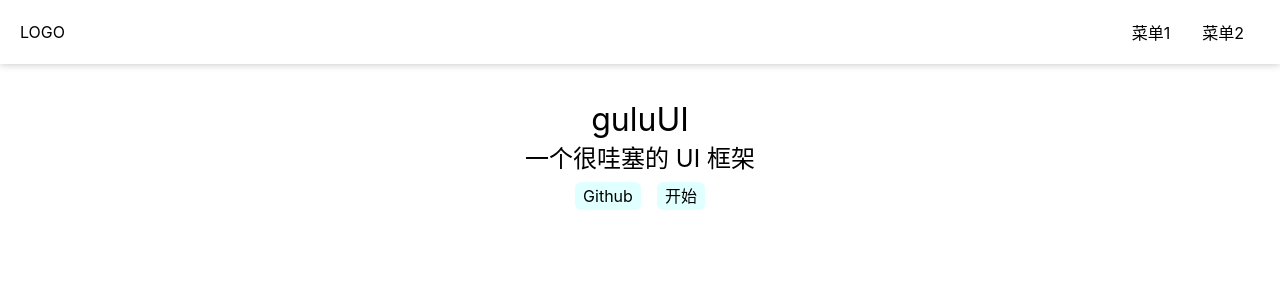
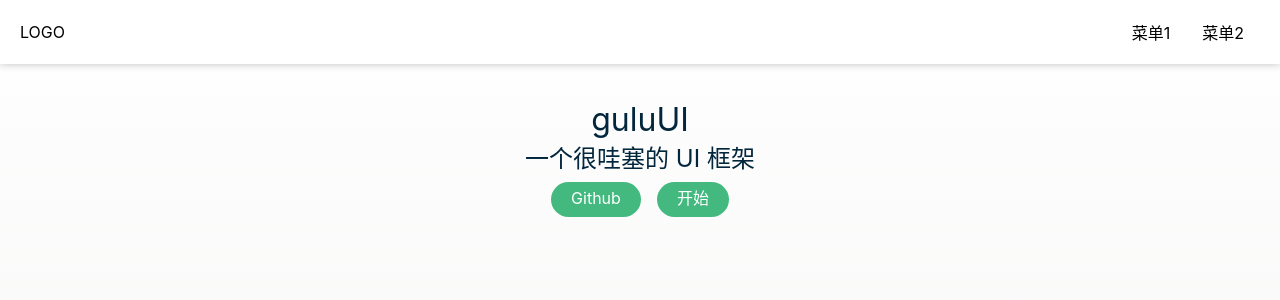
Before and after one commit to Brucezhiyu/Bue-UI-1, a Vue app: page / in a window 1280 px wide. Shown: the top 300 px of the page. Built offline with nearby package versions, Linux system fonts and the light colour scheme.

Commit message:
背景渐变

```diff
--- a/src/views/Home.vue
+++ b/src/views/Home.vue
@@ -1,5 +1,5 @@
 <template>
-  <div>
+  <div class="topnavAndBanner">
     <Topnav/>
     <div class="banner">
       <h1>guluUI</h1>
@@ -21,23 +21,29 @@
 </script>
 
 <style lang="scss" scoped>
+.topnavAndBanner{
+  height: 100vh;
+  background: linear-gradient(180deg, rgba(255,255,255,1) 0%, rgba(243,241,240,1) 100%, rgba(100,50,170,0) 100%);
+
+}
 .banner {
   padding: 100px 0;
   display: flex;
+  color: rgba(2,39,61);
   justify-content: center;
   align-items: center;
   flex-direction: column;
-  background: white;
   > .actions{
     padding: 8px 0;
     a {
       margin:0 8px;
-      background: lightcyan;
+      color: white;
+      background: rgba(67,185,127);
       display: inline-block;
-      height: 28px;
+      height: 35px;
       line-height: 28px;
-      border-radius: 6px;
-      padding: 0 8px;
+      border-radius: 20px;
+      padding: 2px 20px;
     }
   }
 }
```
